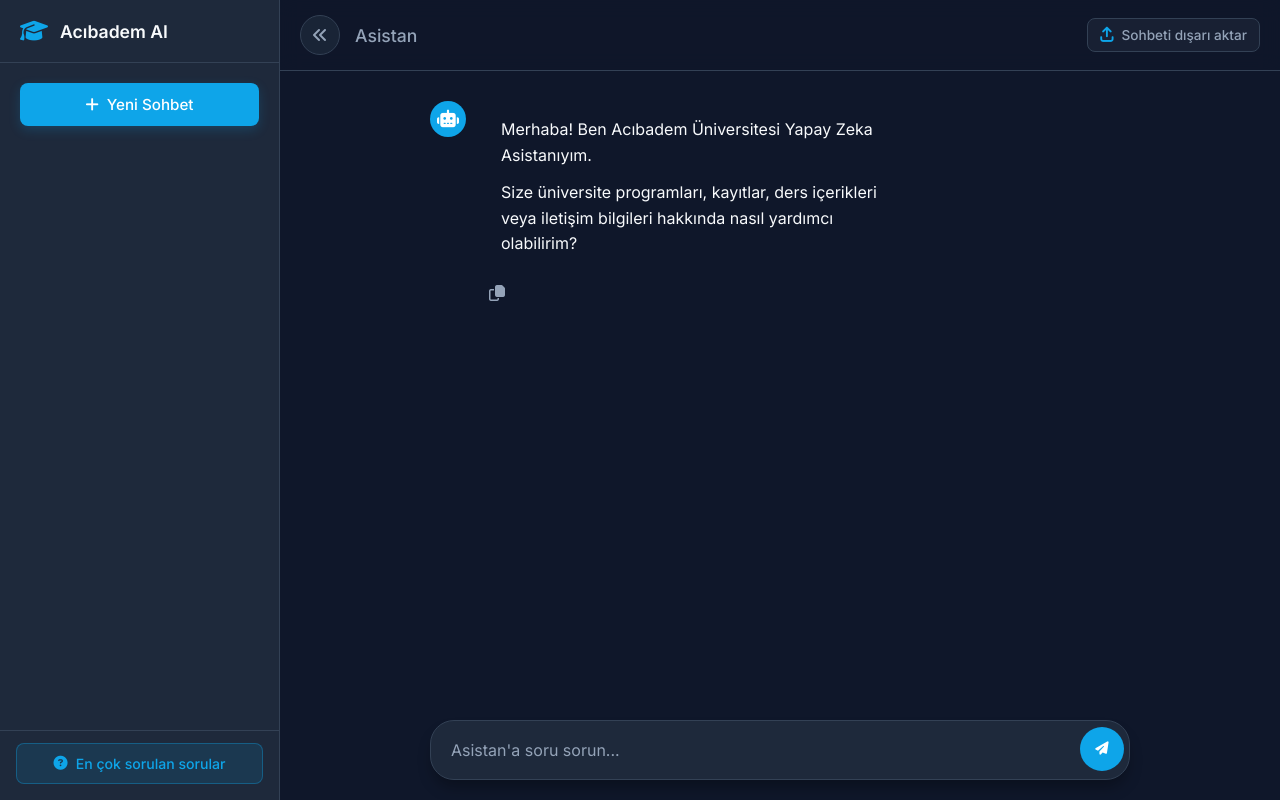
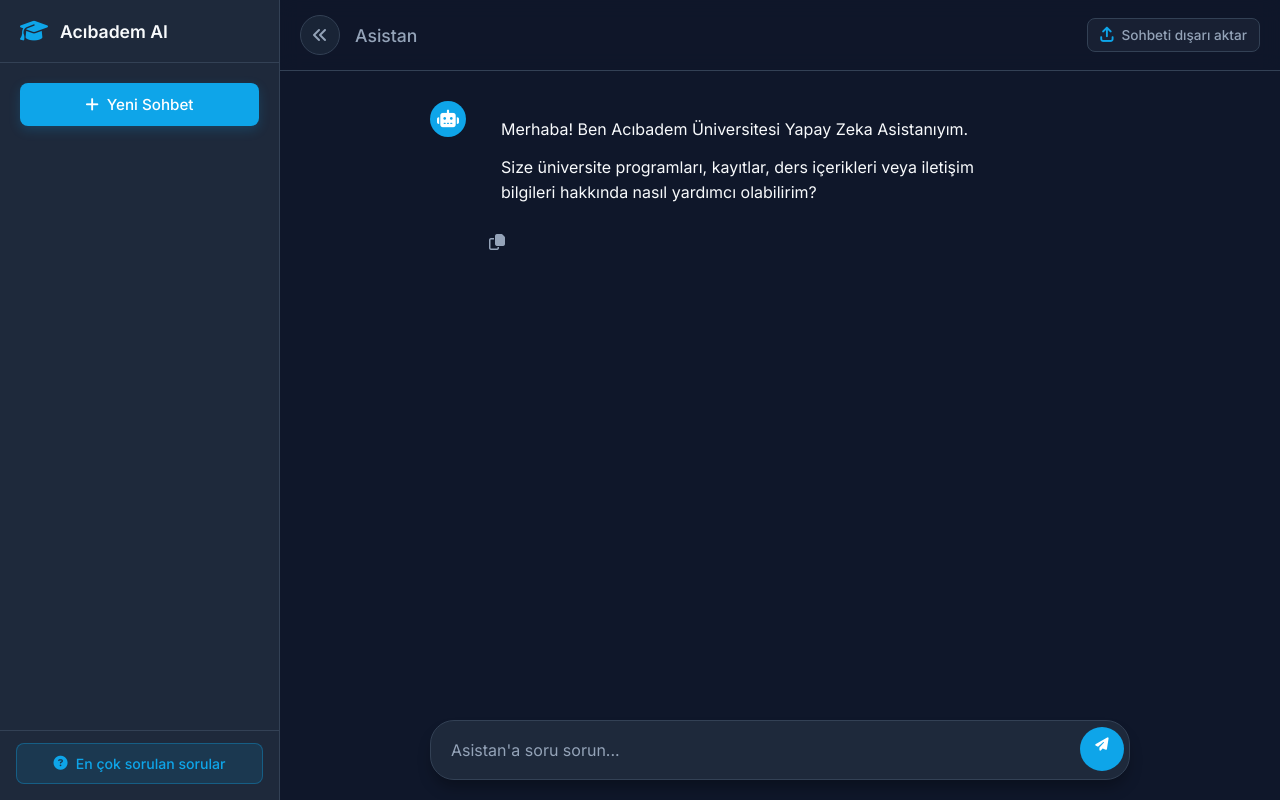
Before and after one commit to talhasimsek66/parcali-bulut, a Django app: page / in a window 1280 px wide. Run offline with Django 5.2, Linux system fonts and the light colour scheme; data that the repository does not hold is empty; parts of the project's set-up code (start-up, migrations or seed data) failed here and were passed over.

Commit message:
metin taşması ve text gönderme ikonu

```diff
--- a/chat/templates/chat/index.html
+++ b/chat/templates/chat/index.html
@@ -502,6 +502,7 @@
             flex-direction: column;
             align-items: flex-start;
             max-width: 80%;
+            min-width: 0;
             gap: 6px;
         }
 
@@ -557,10 +558,16 @@
         .user .message-avatar { display: none; } /* Kullanıcı avatarını gizledik, balon sağda zaten */
 
         .message-bubble {
-            max-width: 80%;
+            display: inline-block;
+            box-sizing: border-box;
+            min-width: 0;
+            max-width: 100%;
+            vertical-align: top;
             padding: 16px 20px;
             font-size: 1rem;
             line-height: 1.6;
+            overflow-wrap: anywhere;
+            word-break: break-word;
         }
 
         .user .message-bubble {
@@ -650,6 +657,36 @@
             transition: transform 0.2s, background 0.2s;
             flex-shrink: 0;
             margin-bottom: 3px;
+            overflow: visible;
+        }
+
+        .send-btn-icon-wrap {
+            display: flex;
+            align-items: center;
+            justify-content: center;
+            width: 100%;
+            height: 100%;
+            transform-origin: center center;
+            animation: send-plane-orbit 2.4s linear infinite paused;
+        }
+
+        .input-box.is-typing .send-btn:not(:disabled) .send-btn-icon-wrap {
+            animation-play-state: running;
+        }
+
+        .send-btn:disabled .send-btn-icon-wrap {
+            animation: none;
+        }
+
+        @keyframes send-plane-orbit {
+            from { transform: rotate(0deg) translateY(-4px); }
+            to { transform: rotate(360deg) translateY(-4px); }
+        }
+
+        @media (prefers-reduced-motion: reduce) {
+            .send-btn-icon-wrap {
+                animation: none !important;
+            }
         }
 
         .send-btn:hover { background: var(--primary-hover); transform: scale(1.05); }
@@ -788,7 +825,9 @@
             <div class="input-box">
                 <textarea id="userInput" rows="1" placeholder="Asistan'a soru sorun..." oninput="autoResize(this)" onkeydown="handleKeyPress(event)"></textarea>
                 <button class="send-btn" id="sendBtn" onclick="sendMessage()">
-                    <i class="fa-solid fa-paper-plane"></i>
+                    <span class="send-btn-icon-wrap" aria-hidden="true">
+                        <i class="fa-solid fa-paper-plane"></i>
+                    </span>
                 </button>
             </div>
         </div>
@@ -848,6 +887,7 @@
         });
 
         syncSidebarToggleUi();
+        syncSendPlaneTypingState();
 
         function openFaqModal() {
             const modal = document.getElementById('faqModal');
@@ -891,6 +931,17 @@
         function autoResize(el) {
             el.style.height = 'auto';
             el.style.height = Math.min(el.scrollHeight, 150) + 'px';
+            syncSendPlaneTypingState();
+        }
+
+        function syncSendPlaneTypingState() {
+            const box = document.querySelector('.input-box');
+            if (!box || !userInput) return;
+            if (userInput.value.trim().length > 0) {
+                box.classList.add('is-typing');
+            } else {
+                box.classList.remove('is-typing');
+            }
         }
 
         function scrollToBottom() {
@@ -1168,6 +1219,7 @@
             } finally {
                 sendBtn.disabled = false;
                 scrollToBottom();
+                syncSendPlaneTypingState();
             }
         }
 
```
